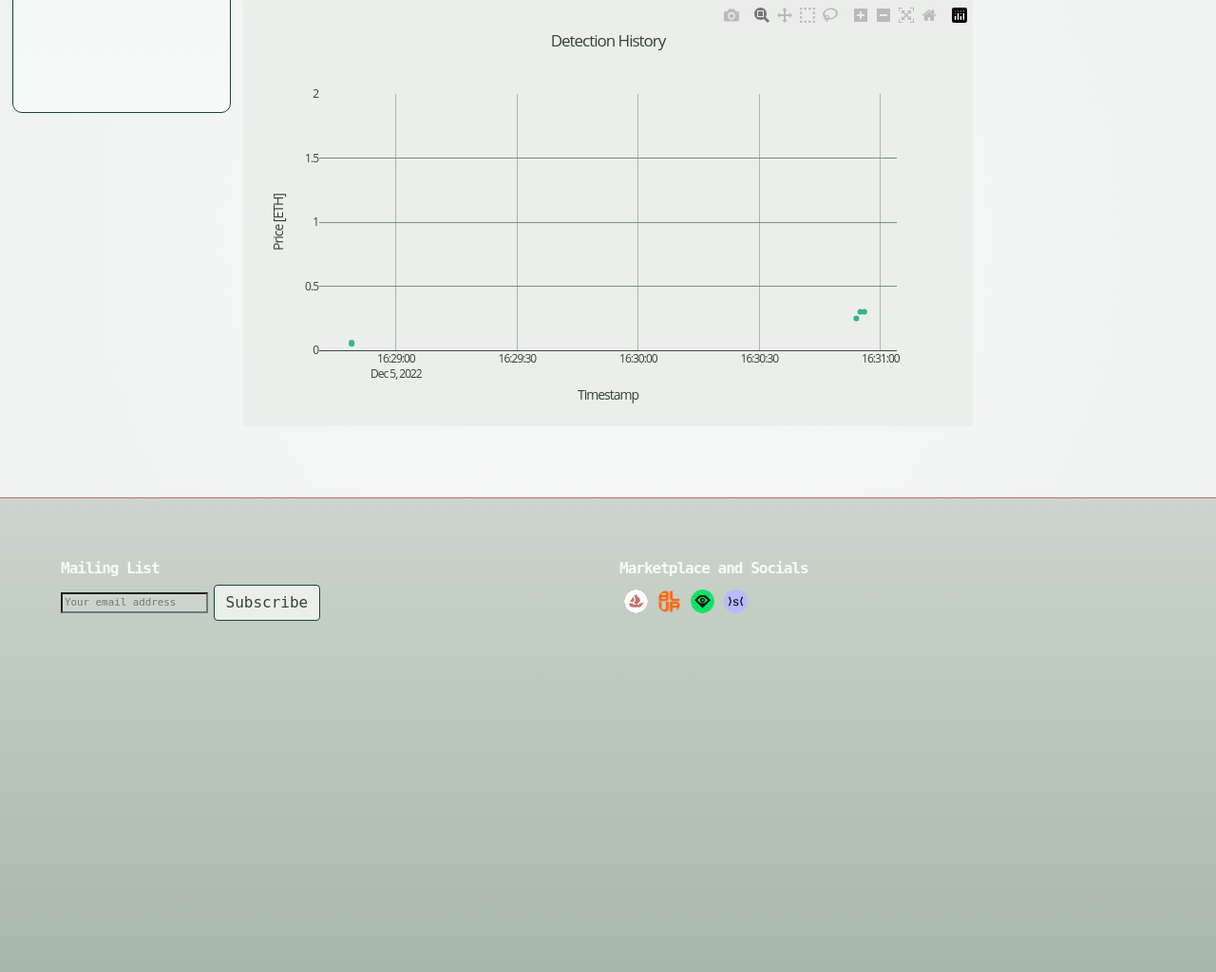
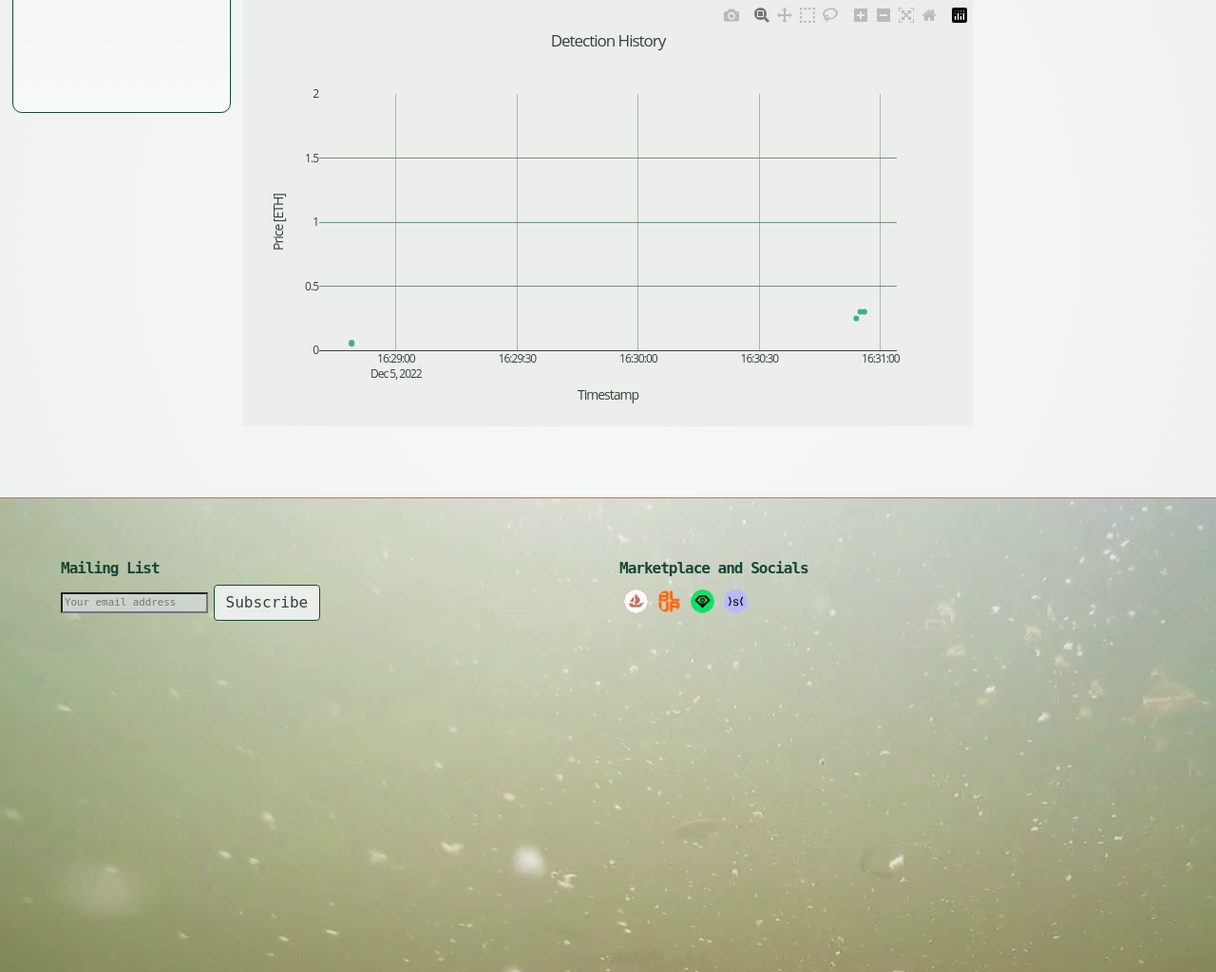
Before and after one commit to CodeFromEggly/PiranhaProject, a Flask app: page / in a window 1280 px wide. Shown: the part 521-1545 px from the top of the page at 95% size. Run offline with Flask 2, Linux system fonts and the light colour scheme; data comes from the database, SQL or seed files in the repository; some libraries are stand-ins or nearby versions.

Commit message:
Footer image added

```diff
--- a/app/static/styles.css
+++ b/app/static/styles.css
@@ -486,12 +486,13 @@
         padding: 5%;
         height: 500px;
         border-top: solid 1px var(--brand);
-        background: linear-gradient(0deg, var(--on-background-low) 0%, var(--background-subtle) 100%);
-        color: var(--light) !important;
+        /*background: linear-gradient(0deg, var(--on-background-low) 0%, var(--background-subtle) 100%);*/
+        background-image: url('/static/muddy-water-5.png');
+        color: var(--brand-dark) !important;
     }
 
     #footer h6 {
-        color: var(--light) !important;
+        color: var(--brand-dark) !important;
     }
 
     #footer .button-group img {
```
Also changed, not shown: app/static/muddy-water-5.png (added).
